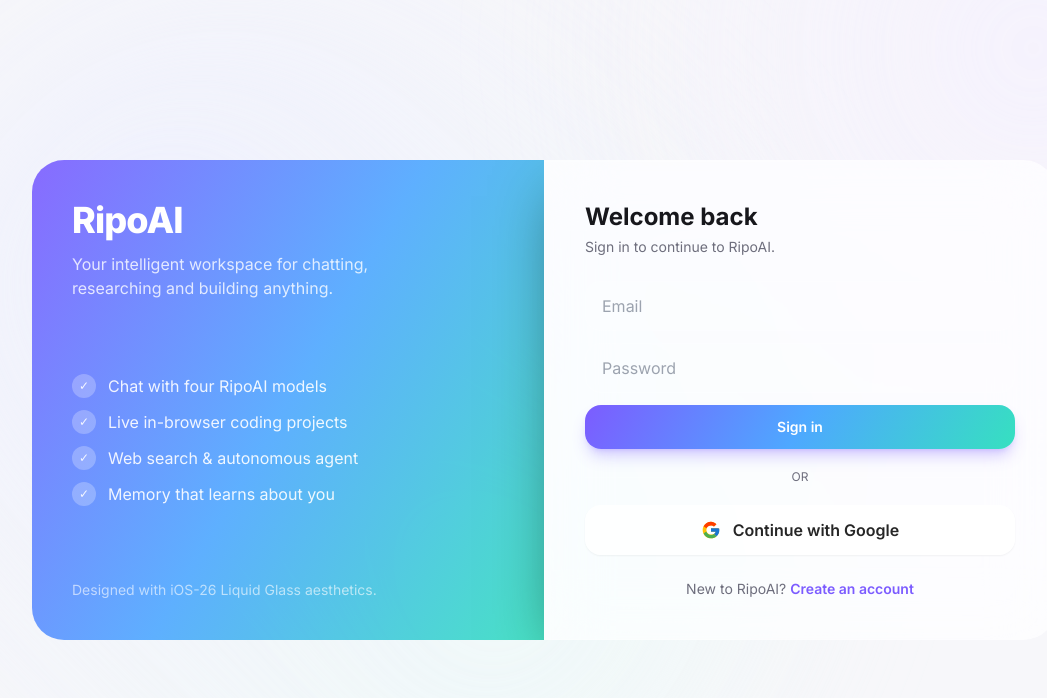
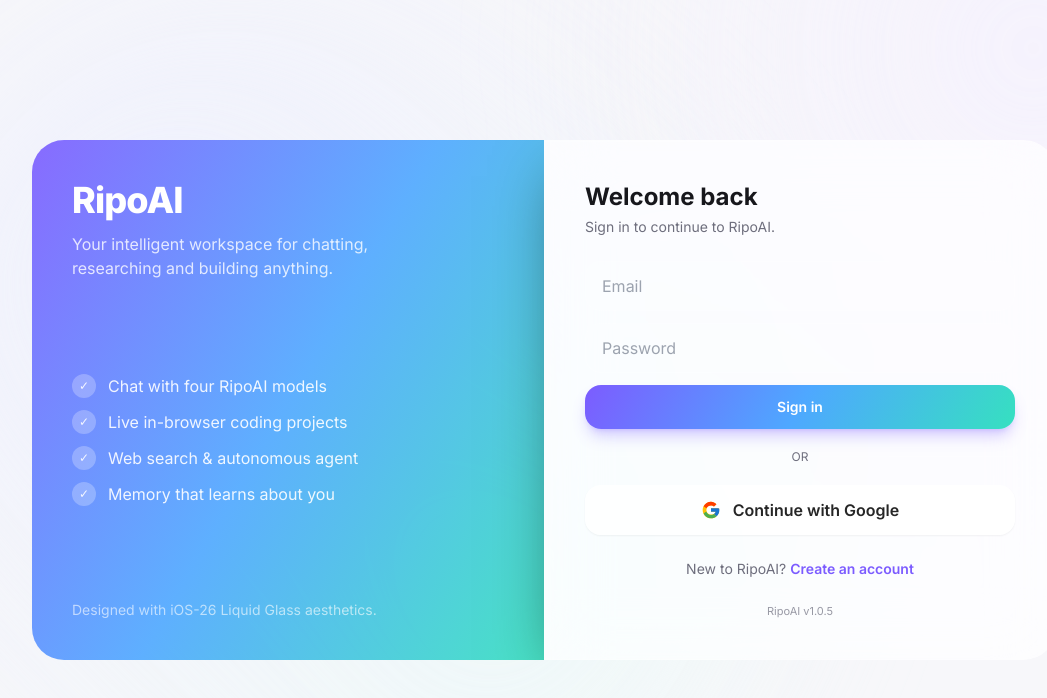
Before and after one commit to riporipoteam-ctrl/ripoai, a React (Vite) app: page /#/signin in a window 1280 px wide. Shown: the top 698 px of the page, without its empty margins (96-1143 px from the left). Built offline with nearby package versions, Linux system fonts and the light colour scheme; no server answers.

Commit message:
Add visible build version stamp (v1.0.5)
Stamp the app version on the sign-in screen and console so it's obvious which
build a client is running, and to force a fresh bundle hash on deploy.

```diff
--- a/src/components/AuthShell.tsx
+++ b/src/components/AuthShell.tsx
@@ -1,5 +1,6 @@
 import { motion } from 'framer-motion'
 import type { ReactNode } from 'react'
+import { APP_VERSION } from '../main'
 
 const FEATURES = [
   'Chat with four RipoAI models',
@@ -63,6 +64,7 @@ export default function AuthShell({
           <h1 className="text-2xl font-bold">{title}</h1>
           <p className="mt-1 text-sm text-muted">{subtitle}</p>
           <div className="mt-6">{children}</div>
+          <p className="mt-6 text-center text-[11px] text-muted/70">RipoAI {APP_VERSION}</p>
         </motion.div>
       </div>
     </div>
--- a/src/main.tsx
+++ b/src/main.tsx
@@ -6,6 +6,10 @@ import './styles/globals.css'
 import './styles/glass.css'
 import 'katex/dist/katex.min.css'
 
+// Bump on each deploy so the build hash changes and the version stamp updates.
+export const APP_VERSION = 'v1.0.5'
+console.log('RipoAI', APP_VERSION)
+
 ReactDOM.createRoot(document.getElementById('root')!).render(
   <React.StrictMode>
     <HashRouter>
```
